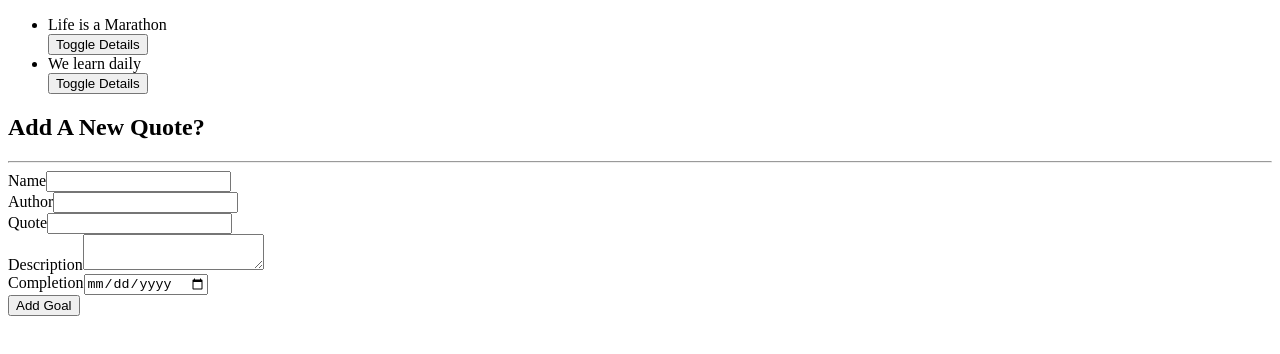
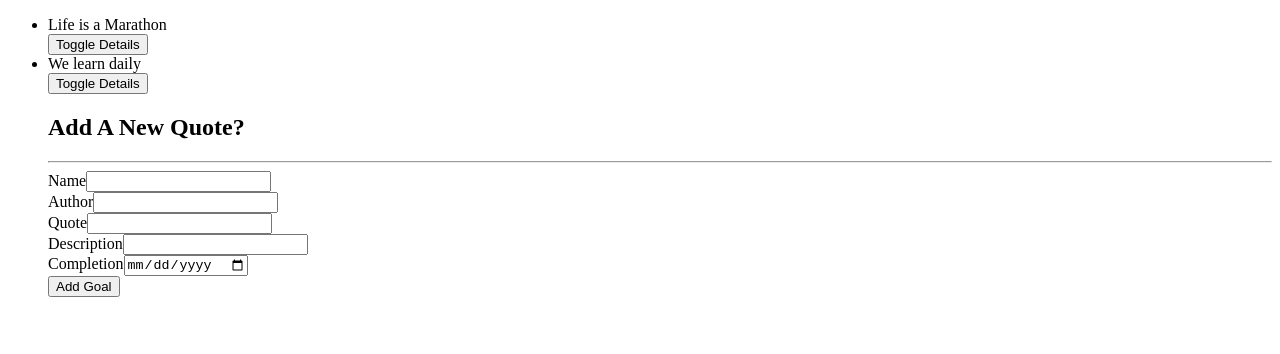
Before and after one commit to sheready/quotes, an Angular app: page / in a window 1280 px wide. Shown: the top 354 px of the page. Built offline with nearby package versions, Linux system fonts and the light colour scheme.

Commit message:
Binding all form elememnts

```diff
--- a/src/app/detail/detail.component.html
+++ b/src/app/detail/detail.component.html
@@ -1,4 +1,4 @@
-<p>{{quote.description}} ~ {{quote.author}} Published  {{quote.completeDate|dateAgo}} </p>
+<p>{{quote.description}} ~ {{quote.name}} Published  {{quote.completeDate|dateAgo}} </p>
 <div class="container">
   <app-article>
   </app-article>
--- a/src/app/form/form.component.html
+++ b/src/app/form/form.component.html
@@ -11,26 +11,26 @@
       <div class="form-group">
 
         <label for="author">Author</label>
-        <input class="form-control" #newauthor  required >
+        <input  type="text "class="form-control" [(ngModel)]="newQuote.description" name="author" #description="ngModel" #newauthor  required >
 
     </div>
       <div class="form-group">
 
           <label for="quote">Quote</label>
-          <input class="form-control" #newquote  required>
+          <input class="form-control"  type="text" [(ngModel)]="newQuote.quote" name="quote" #description="ngModel" #newquote  required>
 
       </div>
       <div class="form-group">
 
         <label for="description">Description</label>
-        <textarea class="form-control" id="description" #newdescription required></textarea>
+        <input class="form-control" type="text" id="description" [(ngModel)]="newQuote.description" name="description" #description="ngModel" #newdescription required>
 
     </div>
 
     <div class="form-group">
 
-      <label for="complete">Completion</label>
-      <input type='date'  #newcomplete required>
+      <label for="completeDate">Completion</label>
+      <input type='date' [(ngModel)]="newQuote.completeDate" name="completeDate" #description="ngModel"  #newcomplete required>
 
     </div>
 
--- a/src/app/quotes/quotes.component.html
+++ b/src/app/quotes/quotes.component.html
@@ -4,9 +4,10 @@
       <li appBackgroundColor>{{quote.quote}}</li>
       <button (click)='toggleDetails(i)'>Toggle Details</button>
       <app-detail *ngIf = 'quote.showDescription' [quote] = 'quote' (isComplete) = 'completeQuote($event,i)'></app-detail>
-    </div>
+</div>
+    <div class="container">
+  <app-form (addQuote)="addNewQuote($event)"></app-form>
+
+</div>
   </ul>
 </div>
-<div class="container">
-  <app-form (addQuote)="addNewQuote($event)"></app-form>
-</div>
```
